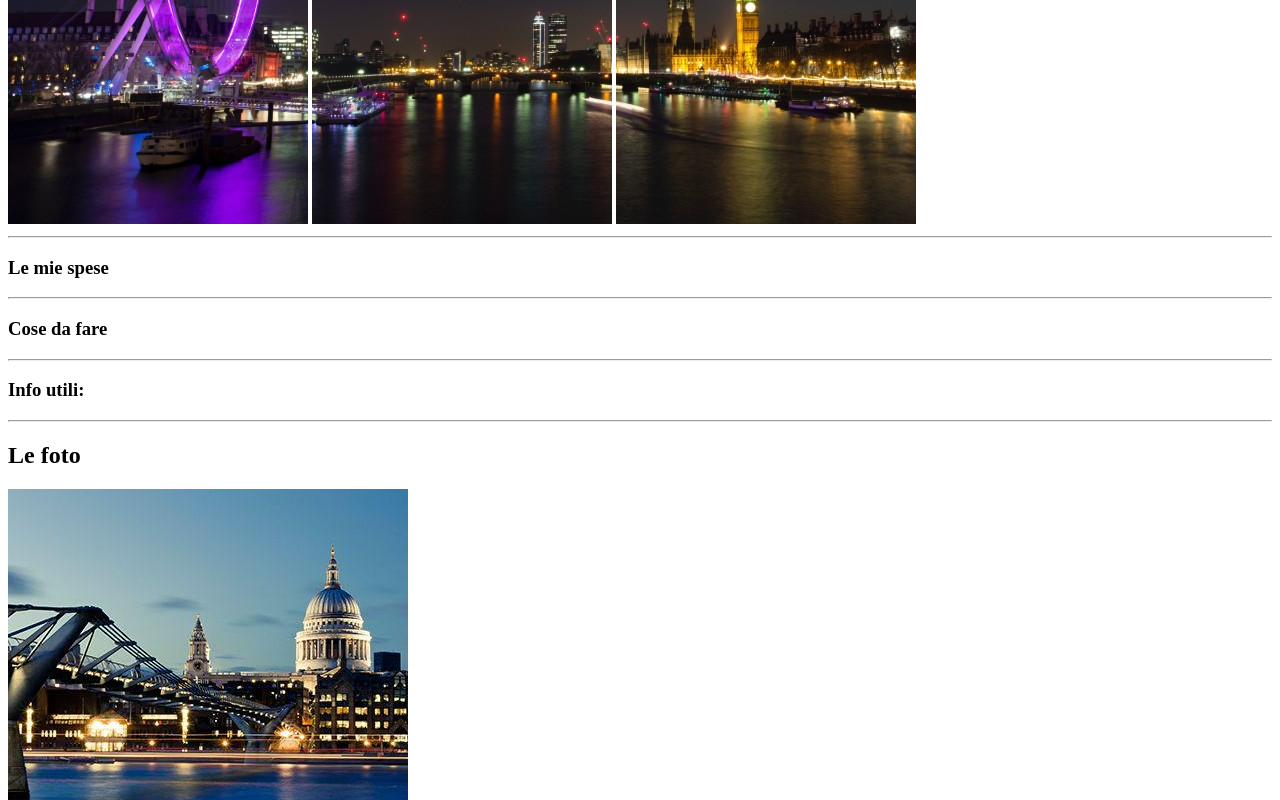
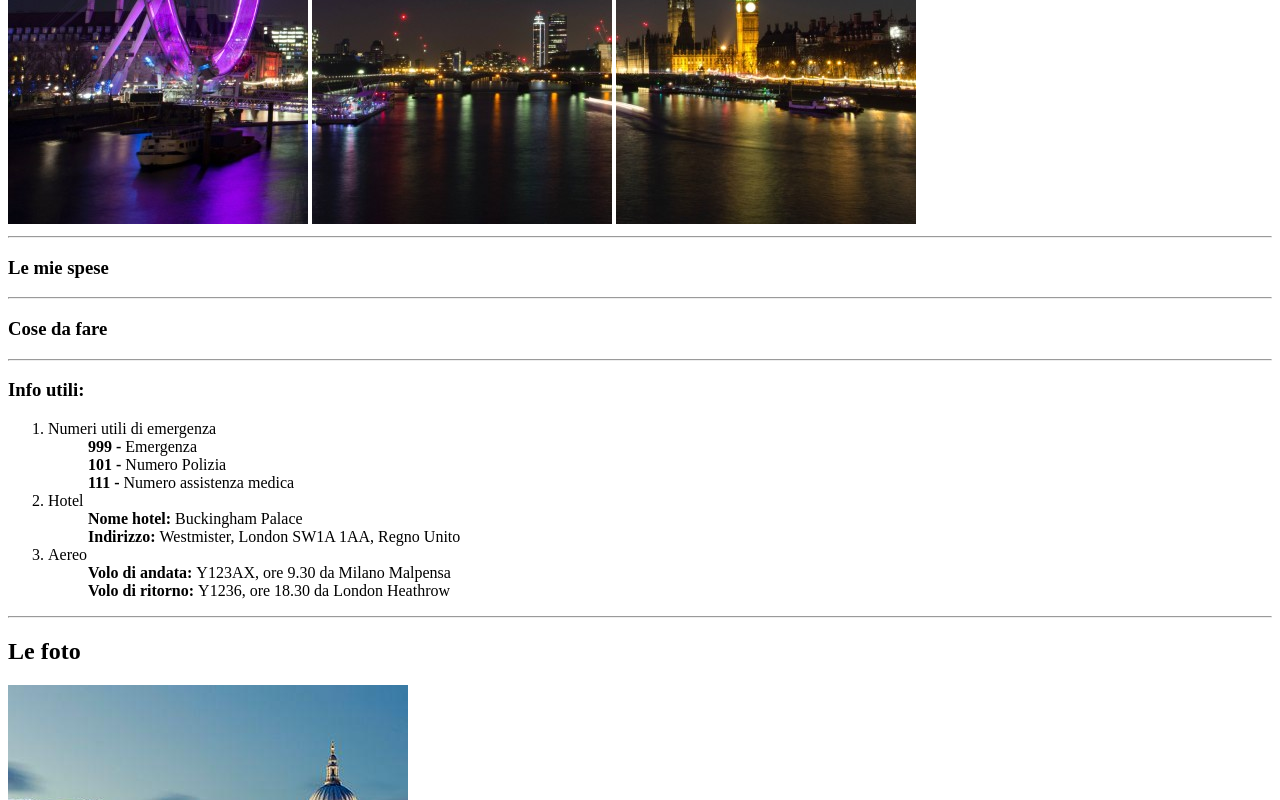
Before and after one commit to Siripiri-hue/html-london-trip, a plain HTML site: page index.html in a window 1280 px wide. Shown: the part 456-1256 px from the top of the page. Drawn offline with Linux system fonts and the light colour scheme.

Commit message:
Aggiunto testo a info

```diff
--- a/index.html
+++ b/index.html
@@ -25,6 +25,21 @@
         </ul>
         <hr>
         <h3>Info utili:</h3>
+        <ol>
+            <li>Numeri utili di emergenza
+                <ul><strong>999 - </strong>Emergenza</ul>
+                <ul><strong>101 - </strong>Numero Polizia</ul>
+                <ul><strong>111 - </strong>Numero assistenza medica</ul>
+            </li>
+            <li>Hotel
+                <ul><strong>Nome hotel: </strong>Buckingham Palace</ul>
+                <ul><strong>Indirizzo: </strong>Westmister, London SW1A 1AA, Regno Unito</ul>
+            </li>
+            <li>Aereo
+                <ul><strong>Volo di andata: </strong>Y123AX, ore 9.30 da Milano Malpensa</ul>
+                <ul><strong>Volo di ritorno: </strong>Y1236, ore 18.30 da London Heathrow</ul>
+            </li>
+        </ol>
         <hr>
     </main>
 
```
